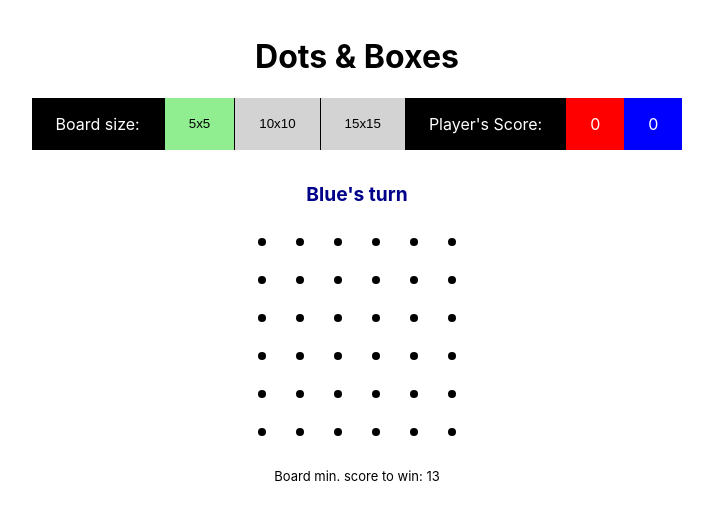
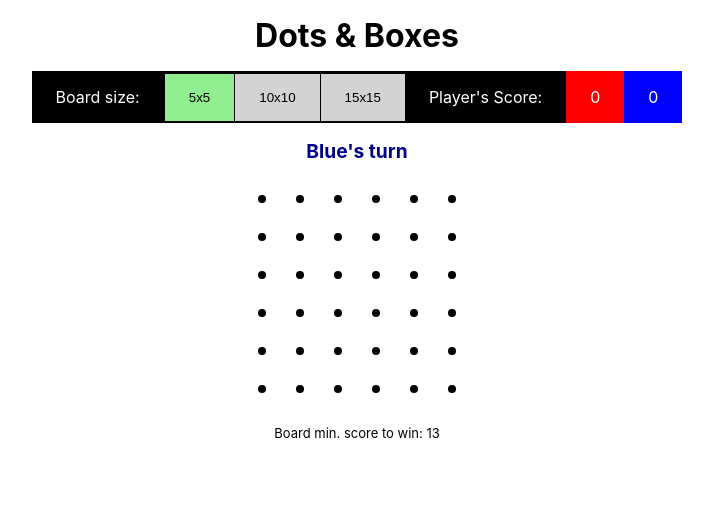
Before and after one commit to luvagu/dots-and-boxes, a React (Create React App) app: page / in a window 1280 px wide. Shown: the top 520 px of the page, without its empty margins (283-996 px from the left). Built offline with nearby package versions, Linux system fonts and the light colour scheme.

Commit message:
re-styled header, deleted unsued files

```diff
--- a/src/App.jsx
+++ b/src/App.jsx
@@ -283,7 +283,8 @@ const App = () => {
 			<header>
 				<h1>Dots &amp; Boxes</h1>
 				<div className='flex-container'>
-					<span className='flex-item'>Board size:</span>
+					<div className='flex-container'>
+						<div className='flex-item'>Board size:</div>
 						{boardSizes.map(({ size, text }, idx) => (
 							<button
 								key={idx}
@@ -295,9 +296,12 @@ const App = () => {
 								{text}
 							</button>
 						))}
+					</div>
+					<div className='flex-container'>
 						<div className='flex-item'>Player&apos;s Score:</div>
 						<div className='flex-item red'>{board.numRed}</div>
 						<div className='flex-item blue'>{board.numBlue}</div>
+					</div>
 				</div>
 			</header>
 			<div className='message'>
@@ -306,7 +310,9 @@ const App = () => {
 					: `${capitalize(currentTurn)}'s turn`}
 			</div>
 			<div className='board'>{makeBoard(currentBoardSize)}</div>
-			<div className='min-score-txt'>Board min. score to win: {Math.ceil((board.boardSize ** 2) / 2)}</div>
+			<div className='min-score-txt'>
+				Board min. score to win: {Math.floor(board.boardSize ** 2 / 2) + 1}
+			</div>
 		</div>
 	)
 }
--- a/src/index.css
+++ b/src/index.css
@@ -3,7 +3,7 @@
 }
 
 body {
-	padding: 0;
+	padding: 1rem;
 	margin: 0;
 	font-family: -apple-system, BlinkMacSystemFont, 'Segoe UI', 'Roboto', 'Oxygen',
 		'Ubuntu', 'Cantarell', 'Fira Sans', 'Droid Sans', 'Helvetica Neue',
@@ -15,27 +15,39 @@ body {
 .conatiner {
 	display: flex;
 	flex-direction: column;
-	min-width: 640px;
 }
 
 header {
-	padding: 1rem 1.5rem;
-	margin: 0 auto;
-	text-align: center;
+	display: flex;
+	flex-direction: column;
+	justify-content: center;
+	align-items: center;
+	margin-bottom: 1rem;
+}
+
+h1 {
+	padding: 0 0 1rem;
+	margin: 0;
 }
 
 .flex-container {
 	display: flex;
-	flex-direction: row;
 	justify-content: center;
-	width: fit-content;
-	margin-bottom: 1rem;
+	align-items: center;
+	/* width: 100%; */
 	background-color: black;
 	color: white;
 }
 
+@media (max-width: 640px) {
+	.flex-container {
+		flex-wrap: wrap;
+	}
+}
+
 .flex-item {
 	padding: 1rem 1.5rem;
+	width: fit-content;
 }
 
 .red {
@@ -47,6 +59,7 @@ header {
 }
 
 button {
+	outline: none;
 	border: none;
 	border-left: 1px solid black;
 	cursor: pointer;
```
Also changed, not shown: src/setupTests.js (deleted, +0 -5 lines), 1 other file (tests, documents, lock files or other folders). Lines whose indentation alone changed are shown as unchanged.
